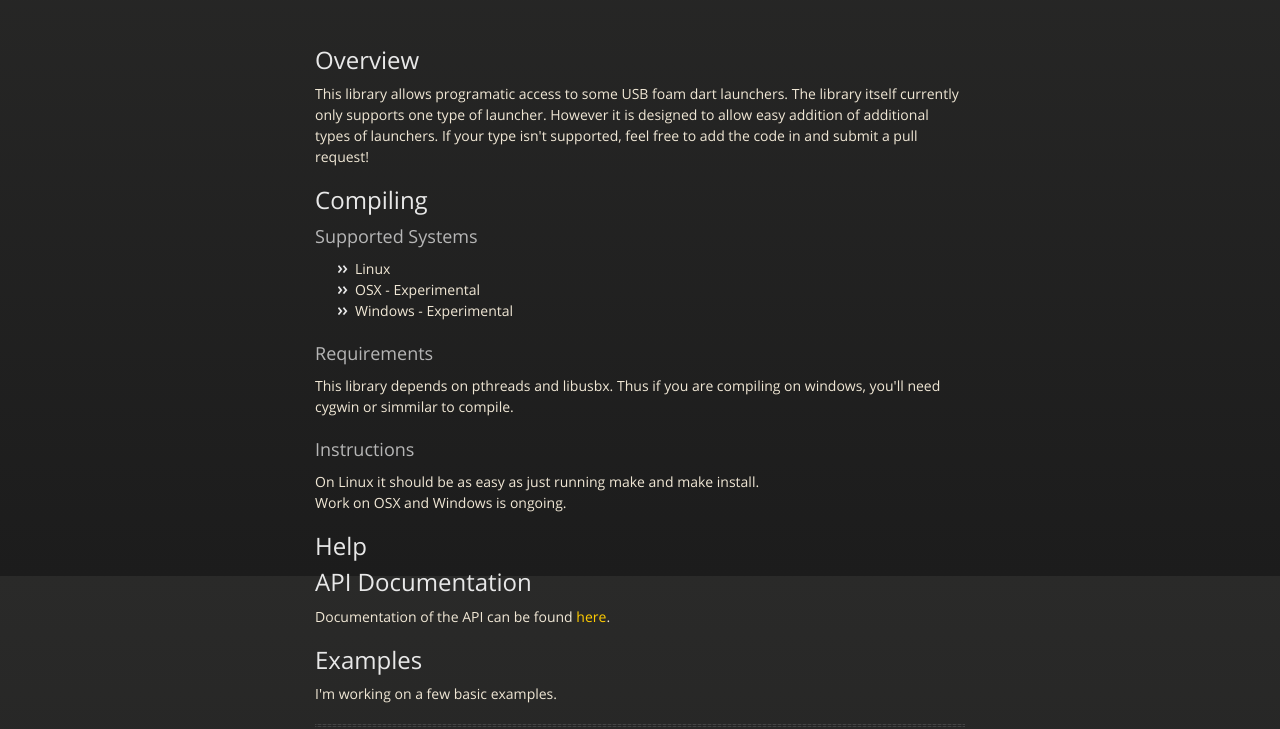
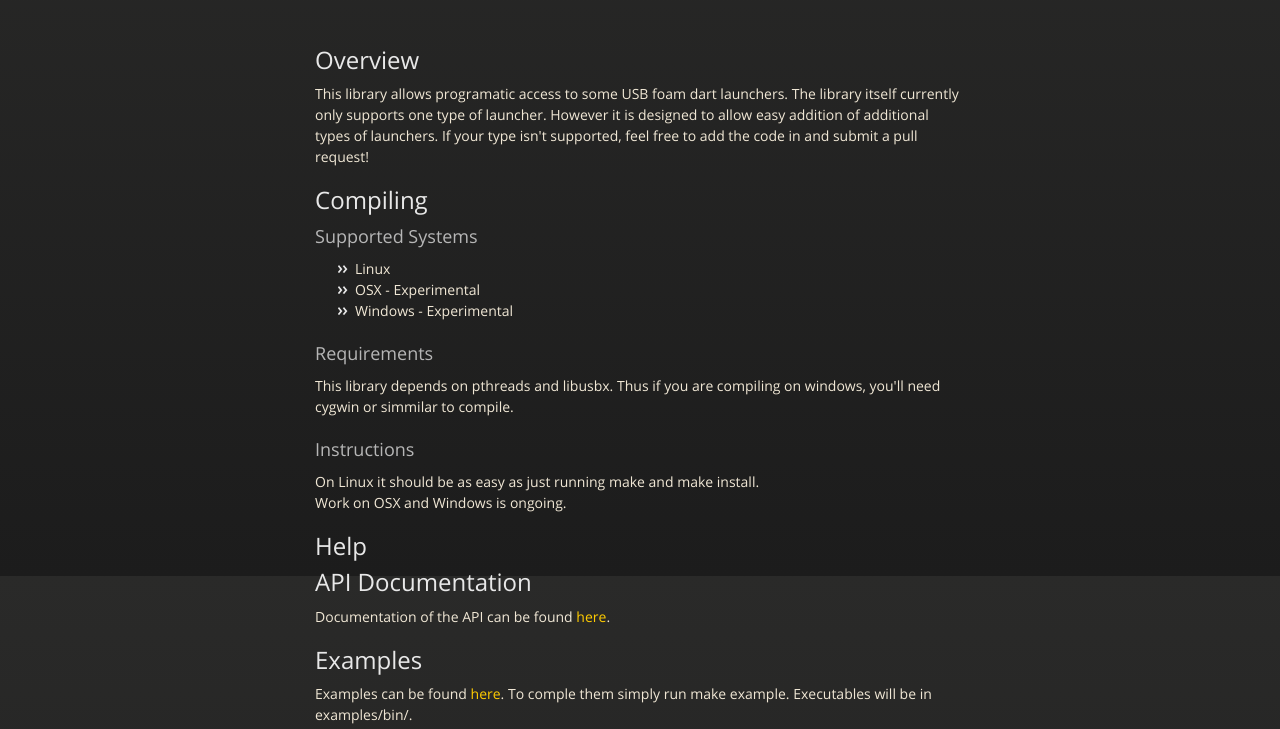
Before and after one commit to Coderlane/libmissilelauncher, a plain HTML site: page index.html in a window 1280 px wide. Shown: the part 224-953 px from the top of the page. Drawn offline with nearby package versions, Linux system fonts and the light colour scheme.

Commit message:
updated index to link to examples

```diff
--- a/index.html
+++ b/index.html
@@ -58,7 +58,8 @@
       <p>Documentation of the API can be found <a href="doc/index.html">here</a>.</p>
 
       <h2><a name="examples" class="anchor" href="#examples"><span class="octicon octicon-link"></span></a>Examples</h2>
-      <p>I'm working on a few basic examples.</p>
+      <p>Examples can be found <a href="https://github.com/TLane/C-Launcher-API/blob/master/examples/">here</a>.
+      To comple them simply run make example. Executables will be in examples/bin/.</p>
 
       <hr>
       <span class="credits left">Project maintained by <a href="https://github.com/TLane">TLane</a></span>
```
